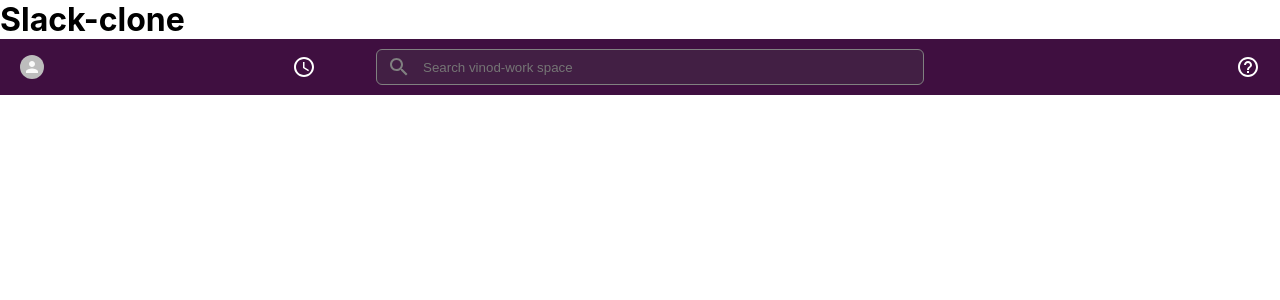
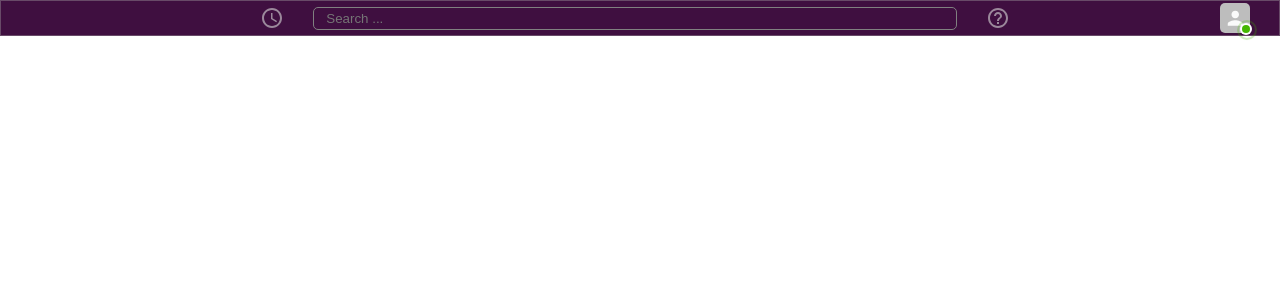
Before and after one commit to vinod120/slack-clone, a React (Create React App) app in the folder slack-clone/: page / in a window 1280 px wide. Shown: the top 300 px of the page. Built offline with nearby package versions, Linux system fonts and the light colour scheme.

Commit message:
Updated: header

```diff
--- /dev/null
+++ b/slack-clone/src/App.js
@@ -0,0 +1,14 @@
+import './App.css';
+import Header from './Components/Header';
+function App() {
+  return (
+    <div className="App">
+      {/* <h1>Slack clone</h1> */}
+      <Header />
+      {/* Sidebar */}
+      {/* Routing chat-app */}
+    </div>
+  );
+}
+
+export default App;
--- a/slack-clone/src/App.jsx
+++ /dev/null
@@ -1,17 +0,0 @@
-import './App.css';
-import Header from './Components/Header'
-function App() {
-  return (
-    <div className="App">
-      <h1>Slack-clone</h1>
-      <Header />
-      {/* app__body */}
-      {/* Sidebar */}
-      {/* React-router chat screen */}
-      {/* vinod */}
-      {/* vinod */}
-    </div>
-  );
-}
-
-export default App;
--- a/slack-clone/src/Components/Header.css
+++ b/slack-clone/src/Components/Header.css
@@ -1,54 +1,57 @@
-.header {
+.header{
     display: flex;
+    align-items: center;
+    /* border: 1px solid red; */
+    padding: 8px 0px;
+    height: 20px;
     background-color: var(--slack-color);
+    color: rgba(212, 212, 212, 0.616);
+    box-shadow: inset 0 0 0 1px rgb(104,74,104);
+
+}
+.header > div {
+    /* border: 1px solid red; */
+    flex-basis: 15%;
+    margin: 0px 20px;
+}
+.header__center{
+    flex-grow: 1;
+    display: flex;
     align-items: center;
-    justify-content: space-between;
-    padding: 10px 0px;
-    color: #FFFFFF;
+    /* padding-top: 2px; */}
+.header__center > div {
+    flex-basis: 5%;
+    margin: 1%;
+    /* border: 1px solid green; */
+}
+.header__search{
+    flex-grow: 1;
+    padding: 2px 50px 2px 10px;
+    color: gray;
+    border: 1px solid gray;
+    display: flex;
+    align-items: center;
+    border-radius: 5px;
+    /* padding-top: -2px !important; */
+}
+.header__search > input {
+    border: none;
+    outline: none;
+    min-width: 35vm;
+    background: transparent;
+    color: white;
+}
+.help__icon{
+    display: flex;
+    justify-content: flex-end
+}
+.help__icon, .history__icon {
+    display: flex;
+    align-items: center;
 }
 
-.header__left {
+.header__right{
     display: flex;
-    flex: 0.3;
-    align-items: center;
-    margin-left: 20px;
+    justify-content: flex-end;
+    padding-right: 10px;
 }
-
-
-.header__left > .MuiSvgIcon-root {
-    margin-left: auto;
-}
-
-.header__search {
-    background-color: #421f44;
-    flex: 0.3;
-    display: flex;
-    padding: 5px 50px 5px 10px;
-    color: gray;
-    border: 1px solid gray;
-    border-radius: 6px;
-}
-
-.header__search > .MuiSvgIcon-root {
-    margin-right: 10px;
-}
-
-.header__search > input {
-    background-color: transparent;
-    border: none;
-    outline: none;
-    text-align: left;
-    min-width: 35vw;
-    color: white;
-}
-
-.header__right {
-    flex: 0.3;
-    display: flex;
-    align-items: flex-end;
-}
-
-.header__right > .MuiSvgIcon-root {
-    margin-left: auto;
-    margin-right: 20px;
-}
--- a/slack-clone/src/Components/Header.jsx
+++ b/slack-clone/src/Components/Header.jsx
@@ -1,33 +1,68 @@
 import React from 'react'
 import AccessTimeIcon from '@material-ui/icons/AccessTime';
 import HelpOutlineIcon from '@material-ui/icons/HelpOutline';
+import Badge from '@material-ui/core/Badge';
 import Avatar from '@material-ui/core/Avatar';
-import SearchIcon from '@material-ui/icons/Search';
-import { makeStyles } from '@material-ui/core/styles';
-import './Header.css';
+import { withStyles } from '@material-ui/core/styles';
+import './Header.css'
+const StyledBadge = withStyles((theme) => ({
+    badge: {
+        backgroundColor: '#44b700',
+        color: '#44b700',
+        boxShadow: `0 0 0 2px ${theme.palette.background.paper}`,
+        '&::after': {
+            position: 'absolute',
+            top: 0,
+            left: 0,
+            width: '100%',
+            height: '100%',
+            borderRadius: '50%',
+            animation: '$ripple 1.2s infinite ease-in-out',
+            border: '1px solid currentColor',
+            content: '""',
+        },
+    },
+    '@keyframes ripple': {
+        '0%': {
+            transform: 'scale(.8)',
+            opacity: 1,
+        },
+        '100%': {
+            transform: 'scale(2.4)',
+            opacity: 0,
+        },
+    },
+}))(Badge);
 
-const useStyles = makeStyles((theme) => ({
-    small: {
-        width: theme.spacing(3),
-        height: theme.spacing(3),
-    }
-}));
 const Header = () => {
-    const classes = useStyles();
     return (
         <>
             <div className="header">
-                <div className="header__left">
-                    <Avatar className={classes.small} />
-                    <AccessTimeIcon />
-                </div>
-                <div className="header__search">
-                    <SearchIcon />
-                    <input placeholder="Search vinod-work space" />
+                <div className="header__left"></div>
+                <div className="header__center">
+                    <div className="history__icon">
+                        <AccessTimeIcon />
+                    </div>
+                    <div className="header__search">
+                        <input placeholder="Search ..." />
+                    </div>
+                    <div className="help__icon">
+                        <HelpOutlineIcon />
+                    </div>
                 </div>
                 <div className="header__right">
-                    <HelpOutlineIcon />
+                    <StyledBadge
+                        overlap="circle"
+                        anchorOrigin={{
+                            vertical: 'bottom',
+                            horizontal: 'right',
+                        }}
+                        variant="dot"
+                    >
+                        <Avatar variant="square" className="avatar" style={{ borderRadius: '5px', height: '30px', width: '30px' }} />
+                    </StyledBadge>
                 </div>
+
             </div>
         </>
     )
```
Also changed, not shown: 1 other file (tests, documents, lock files or other folders).
